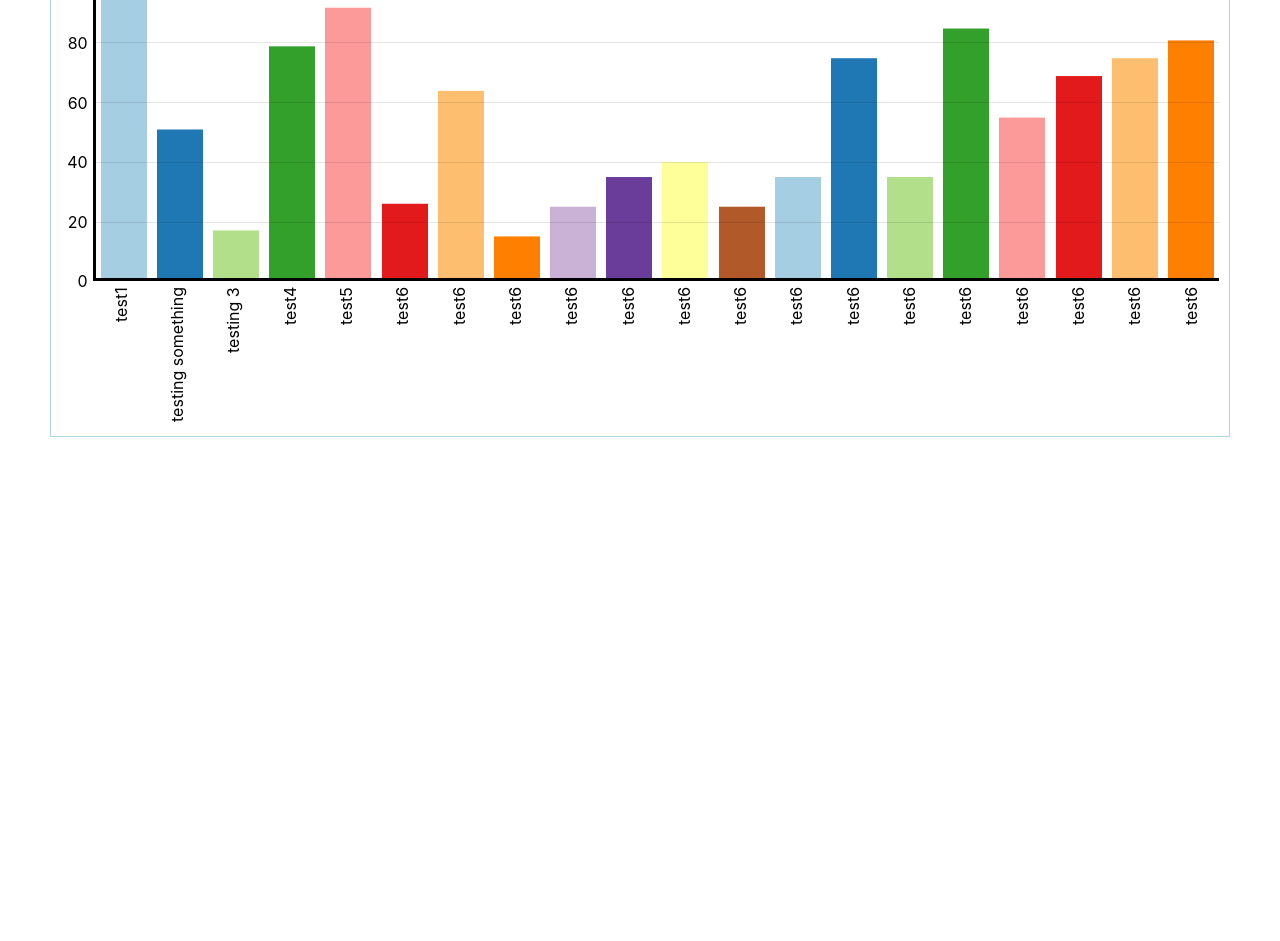
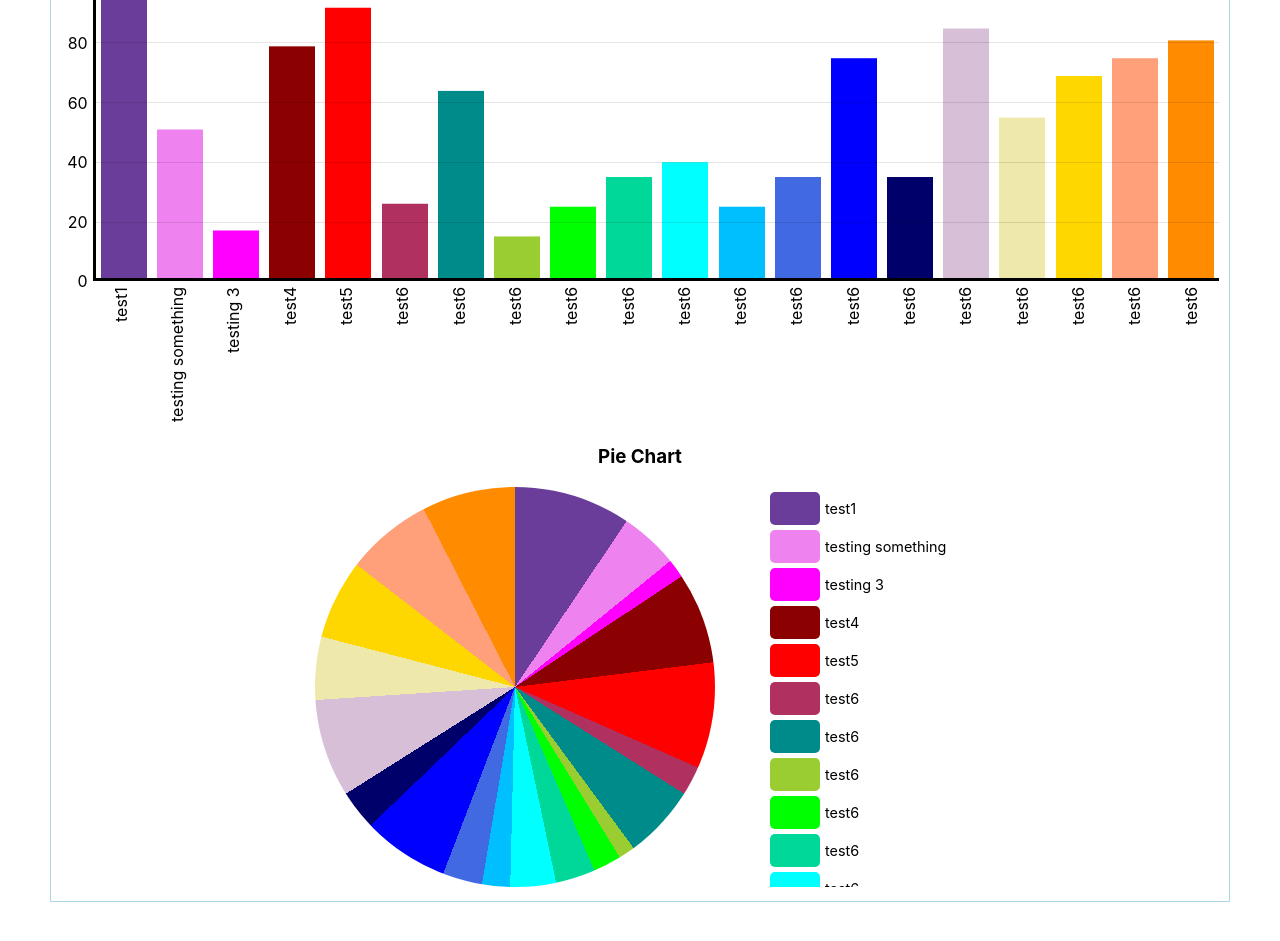
Before and after one commit to Vyper248/React-Components, a React (Create React App) app: page / in a window 1280 px wide. Shown: the part 920-1861 px from the top of the page. Built offline with nearby package versions, Linux system fonts and the light colour scheme.

Commit message:
Changed colors of BarChart. Added PieChart component.

```diff
--- a/src/App.js
+++ b/src/App.js
@@ -45,6 +45,7 @@ import Download from './components/Files/Download';
 import Card from './components/Layout/Card';
 import Grid from './components/Layout/Grid';
 import BarChart from './components/Charts/BarChart';
+import PieChart from './components/Charts/PieChart';
 
 function App() {
 	const [textInput, setTextInput] = useState('Hello');
@@ -349,6 +350,7 @@ function App() {
 
 				<DropdownContainer heading='Charts' open={true} instant={true}>
 					<BarChart title='Bar Chart' rangeStart={0} rangeEnd={100} data={chartData}/>
+					<PieChart title='Pie Chart' data={chartData}/>
 				</DropdownContainer>
 
 				{/* Modals should be at the end to prevent possible glitches */}
--- a/src/components/Charts/BarChart.js
+++ b/src/components/Charts/BarChart.js
@@ -89,7 +89,7 @@ const StyledComp = styled.div`
 `
 
 const BarChart = ({title='', rangeStart, rangeEnd, data, height=300, sameColor, rangeLines=5, ...rest}) => {
-    const colors = ['#a6cee3','#1f78b4','#b2df8a','#33a02c','#fb9a99','#e31a1c','#fdbf6f','#ff7f00','#cab2d6','#6a3d9a','#ffff99','#b15928'];
+    const colors = ['#6a3d9a','#ee82ee','#ff00ff','#8b0000','#ff0000','#b03060','#008b8b','#9acd32','#00ff00','#00d89a','#00ffff','#00bfff','#4169e1','#0000ff','#00006a','#d8bfd8','#eee8aa','#ffd700','#ffa07a','#ff8c00'];
     if (rangeLines > 10) rangeLines = 10;
     if (rangeLines < 1) rangeLines = 1;
 
--- /dev/null
+++ b/src/components/Charts/PieChart.js
@@ -0,0 +1,153 @@
+import { useState } from 'react';
+import styled from 'styled-components';
+
+const StyledComp = styled.div`
+    & #container {
+        display: inline-grid;
+        grid-template-columns: ${props => `${props.pieWidth} ${props.labelWidth}`};
+        grid-gap: 50px;
+    }
+
+    & #pie {
+        position: relative;
+        width: ${props => props.pieWidth};
+        height: ${props => props.pieWidth};
+        border-radius: 50%;
+        background: ${props => props.gradient};
+        // filter: grayscale(1);
+        transition: filter 1s;
+
+        :hover {
+            ${props => props.selectedVisible ? 'cursor: pointer;' : ''}
+        }
+
+        :after {
+            content: '';
+            display: block;
+            width: 100%;
+            height: 100%;
+            border-radius: 50%;
+            background: ${props => props.gradientTwo};
+            opacity: ${props => props.selectedVisible ? '1' : '0'};
+            transition: opacity 0.5s;
+        }
+    }
+
+    & #labels {
+        width: ${props => props.labelWidth};
+        height: ${props => props.pieWidth};
+        overflow: scroll;
+
+        #label {
+            display: flex;
+            align-items: center;
+            margin: 5px;
+
+            #color {
+                width: 50px;
+                min-width: 50px;
+                height: 33px;
+                border-radius: 5px;
+
+                :hover {
+                    cursor: pointer;
+                }
+            }
+
+            #text {
+                text-align: left;
+                margin-left: 5px;
+                font-size: 0.9em;
+            }
+        }
+    }
+`
+
+const getGradient = (data, colors, selectedColor='') => {
+    const grayColors = ['#4D4D4D', '#A1A1A1', '#686868', '#2C2C2C', '#595959', '#535353', '#797979', '#BBBBBB', '#D2D2D2', '#B9B9B9', '#DFDFDF', '#ABABAB', '#6A6A6A', '#222222', '#070707', '#C6C6C6', '#E5E5E5', '#D4D4D4', '#B2B2B2', '#9F9F9F'];
+
+    let percentages = data.map(obj => obj.percentage);
+    let pieString = 'conic-gradient(';
+    let currentPercent = 0;
+
+    percentages.forEach((percent,i) => {
+        let color = colors[i%colors.length];
+        let grayColor = grayColors[i%grayColors.length];
+        let nextPercent = currentPercent + parseFloat(percent);
+        if (selectedColor.length === 0 || selectedColor === color) pieString += `${color} ${currentPercent.toFixed(2)}%, ${color} ${nextPercent.toFixed(2)}%, `;
+        else pieString += `${grayColor} ${currentPercent.toFixed(2)}%, ${grayColor} ${nextPercent.toFixed(2)}%, `;
+        currentPercent = nextPercent;
+    });
+
+    pieString = pieString.slice(0,-2);
+    pieString += ')';
+
+    return pieString;
+}
+
+const getPercentages = (data) => {
+    let total = data.reduce((a,c) => {
+        return a + c.value;
+    }, 0);
+
+    let mappedData = data.map((obj, i) => {
+        let newObj = {...obj};
+        newObj.id = i;
+        newObj.percentage = (obj.value / total * 100).toFixed(3);
+        newObj.percentageSmall = (obj.value / total * 100).toFixed(1);
+        return newObj;
+    });
+
+    return mappedData;
+}
+
+const PieChart = ({title='', data, width=600}) => {
+    const [selectedColor, setSelectedColor] = useState('');
+    const [selectedVisible, setSelectedVisible] = useState(false);
+
+    const onClickColor = (color) => () => {
+        setSelectedColor(color);
+        if (selectedColor.length === 0) setSelectedVisible(true);
+        else if (color === selectedColor && selectedVisible) setSelectedVisible(false);
+        else if (color === selectedColor && !selectedVisible) setSelectedVisible(true);
+        else if (color !== selectedColor) setSelectedVisible(true);
+    }
+
+    const onClickChart = () => {
+        setSelectedVisible(false);
+    }
+
+    // const colors = ['#a6cee3','#1f78b4','#b2df8a','#33a02c','#fb9a99','#e31a1c','#fdbf6f','#ff7f00','#cab2d6','#6a3d9a','#ffff99','#b15928', '#8b0000', '#008b8b', '#00008b'];
+    const colors = ['#6a3d9a','#ee82ee','#ff00ff','#8b0000','#ff0000','#b03060','#008b8b','#9acd32','#00ff00','#00d89a','#00ffff','#00bfff','#4169e1','#0000ff','#00006a','#d8bfd8','#eee8aa','#ffd700','#ffa07a','#ff8c00'];
+    let labelWidth = 200;
+    let pieWidth = width-labelWidth;
+
+    let mappedData = getPercentages(data);
+    let gradient = getGradient(mappedData, colors);
+    let gradientSingle = getGradient(mappedData, colors, selectedColor);
+
+    return (
+        <StyledComp labelWidth={labelWidth+'px'} pieWidth={pieWidth+'px'} gradient={gradient} gradientTwo={gradientSingle} selectedVisible={selectedVisible}>
+            <h3>{title}</h3>
+            <div id='container'>
+                <div id='pie' onClick={onClickChart}></div>
+                <div id='labels'>
+                    {
+                        mappedData.map((obj,i) => {
+                            let color = colors[i%colors.length];
+                            let valueVisible = color === selectedColor && selectedVisible;
+                            return (
+                                <div key={i} id='label'>
+                                    <div title={obj.percentageSmall+'%'} id='color' style={{backgroundColor: color}} onClick={onClickColor(color)}></div>
+                                    <div title={obj.percentageSmall+'%'} id='text'>{obj.label} <span>{valueVisible ? `(${obj.percentageSmall}%)` : ''}</span></div>
+                                </div>
+                            );
+                        })
+                    }
+                </div>
+            </div>
+        </StyledComp>
+    );
+}
+
+export default PieChart;
```
